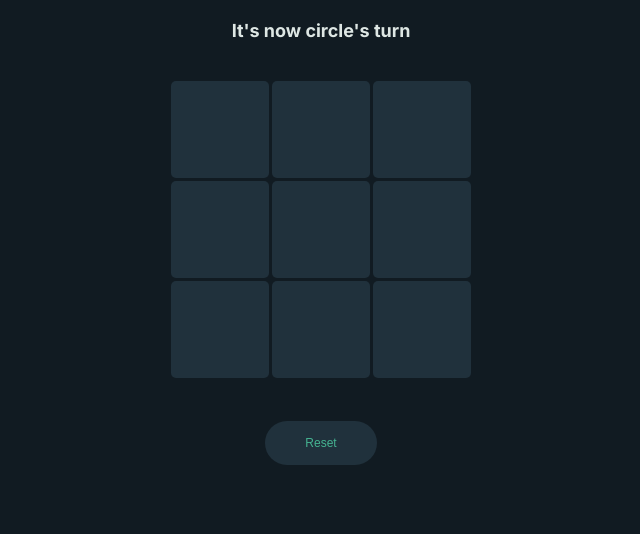
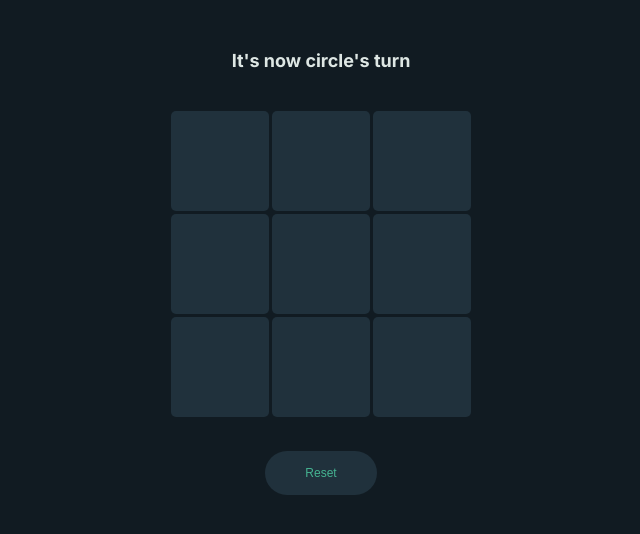
Before and after one commit to Yousef-116/xo_game, a Next.js app: page / in a window 1280 px wide. Shown: the top 534 px of the page, without its empty margins (319-959 px from the left). Built offline with nearby package versions, Linux system fonts and the light colour scheme.

Commit message:
fix grid

```diff
--- a/app/globals.css
+++ b/app/globals.css
@@ -18,23 +18,17 @@ body {
 }
 
 .gameboard {
-  /*text-align: center;*/
+
   width: 300px;
   height: 300px;
-  /*border: 1px solid black;*/
-  color: red;
   margin: 20px auto;
-  display: flex;
-  /*display: grid;*/
-  flex-wrap: wrap;
-  justify-content: space-between;
+  display: grid;
+  grid-template-columns: repeat(3, 1fr); /* Creates 3 equal columns */
+  grid-gap: 3px; /* Optional: Adds space between grid items */
 }
 
 .square {
-  /*background-color: red;*/
-  /*border: 1px solid black;*/
-  width: 98px;
-  height: 97px;
+   height: 100px;
   box-sizing: border-box;
   font-size: 50px;
   /*font-weight: bolder;*/
@@ -42,7 +36,6 @@ body {
   text-align: center;
   justify-content: center;
   background-color: #20313c;
-  /*margin: 1px;*/
   border-radius: 5px;
 }
 
@@ -63,7 +56,7 @@ body {
 }
 
 .message {
-  margin: 20px auto;
+  margin: 50px auto 20px;
   font-size: large;
   font-weight: bold;
   text-align: center;
--- a/app/page.tsx
+++ b/app/page.tsx
@@ -28,7 +28,7 @@ export default function Home() {
     winningCombos.forEach(combo => {
       if (cells[combo[0]] === cells[combo[1]] && cells[combo[1]] === cells[combo[2]] && cells[combo[0]] !== "") {
         currentWinner = cells[combo[0]];
-        console.log(currentWinner)
+        /*console.log(currentWinner)*/
       }
     });
     if (currentWinner) {
```
